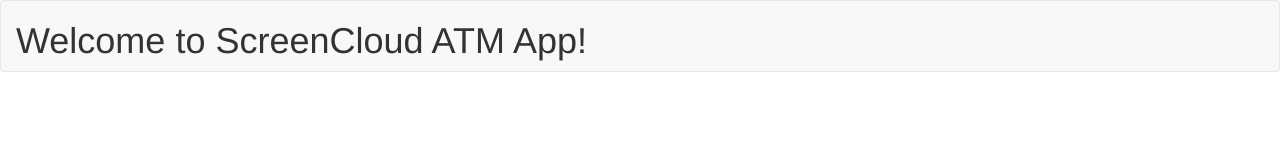
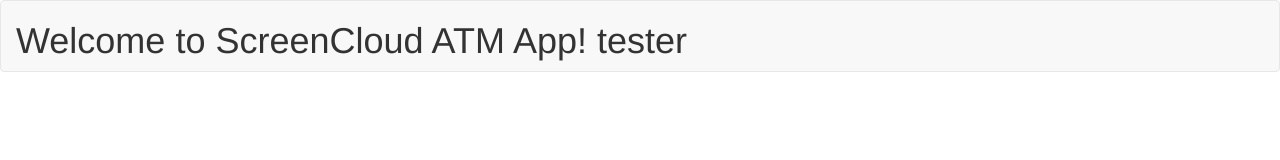
Before and after one commit to Johnnycool22/screencloud-atm-app, an Angular app: page / in a window 1280 px wide. Shown: the top 160 px of the page. Built offline with nearby package versions, Linux system fonts and the light colour scheme.

Commit message:
test added

```diff
--- a/src/app/header/header.component.html
+++ b/src/app/header/header.component.html
@@ -3,7 +3,7 @@
     <div class="navbar-header">
       <div style="text-align:right">
         <h1>
-          Welcome to {{ title }}!
+          Welcome to {{ title }}! tester
         </h1>
       </div>
     </div>
```
